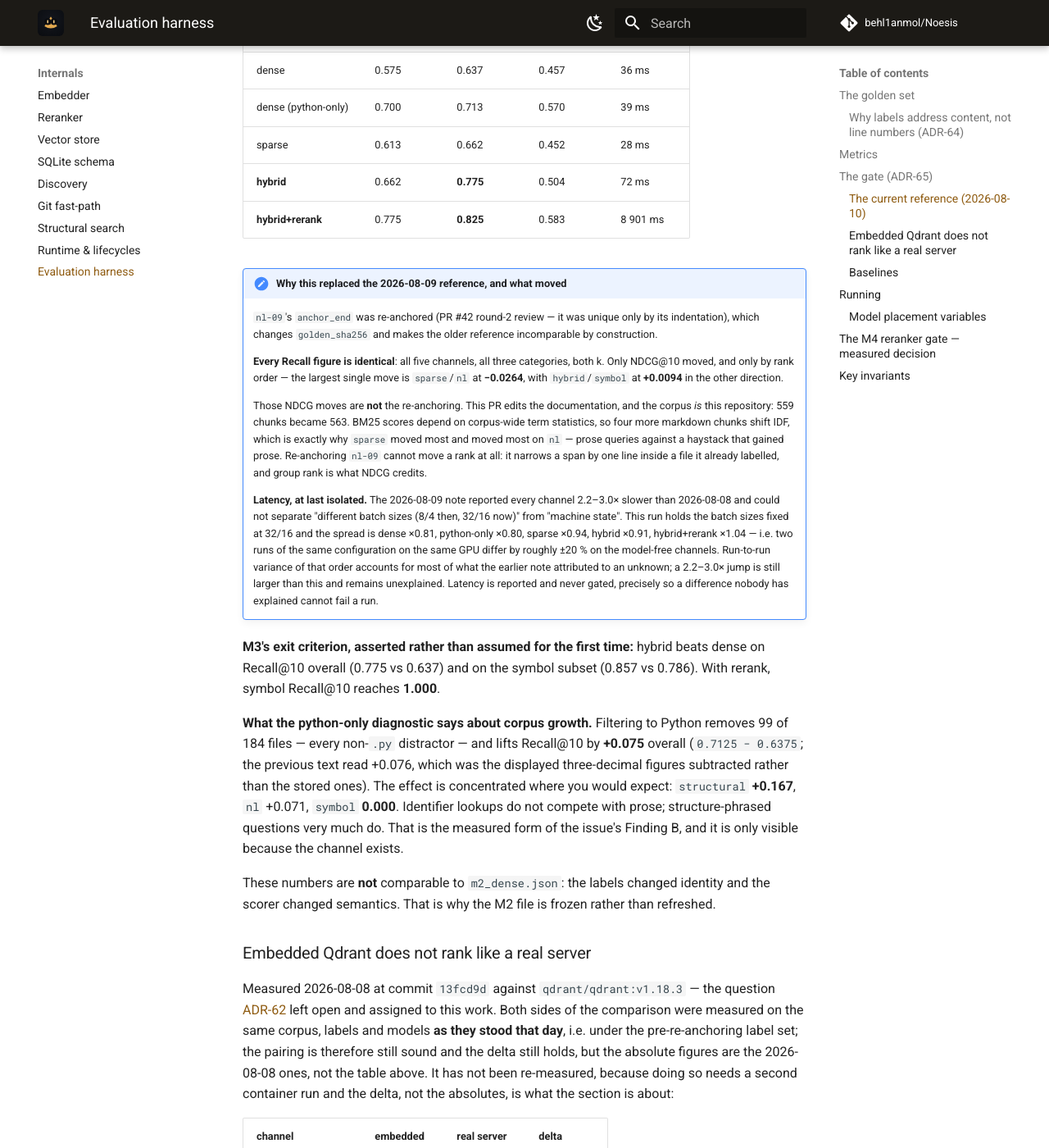
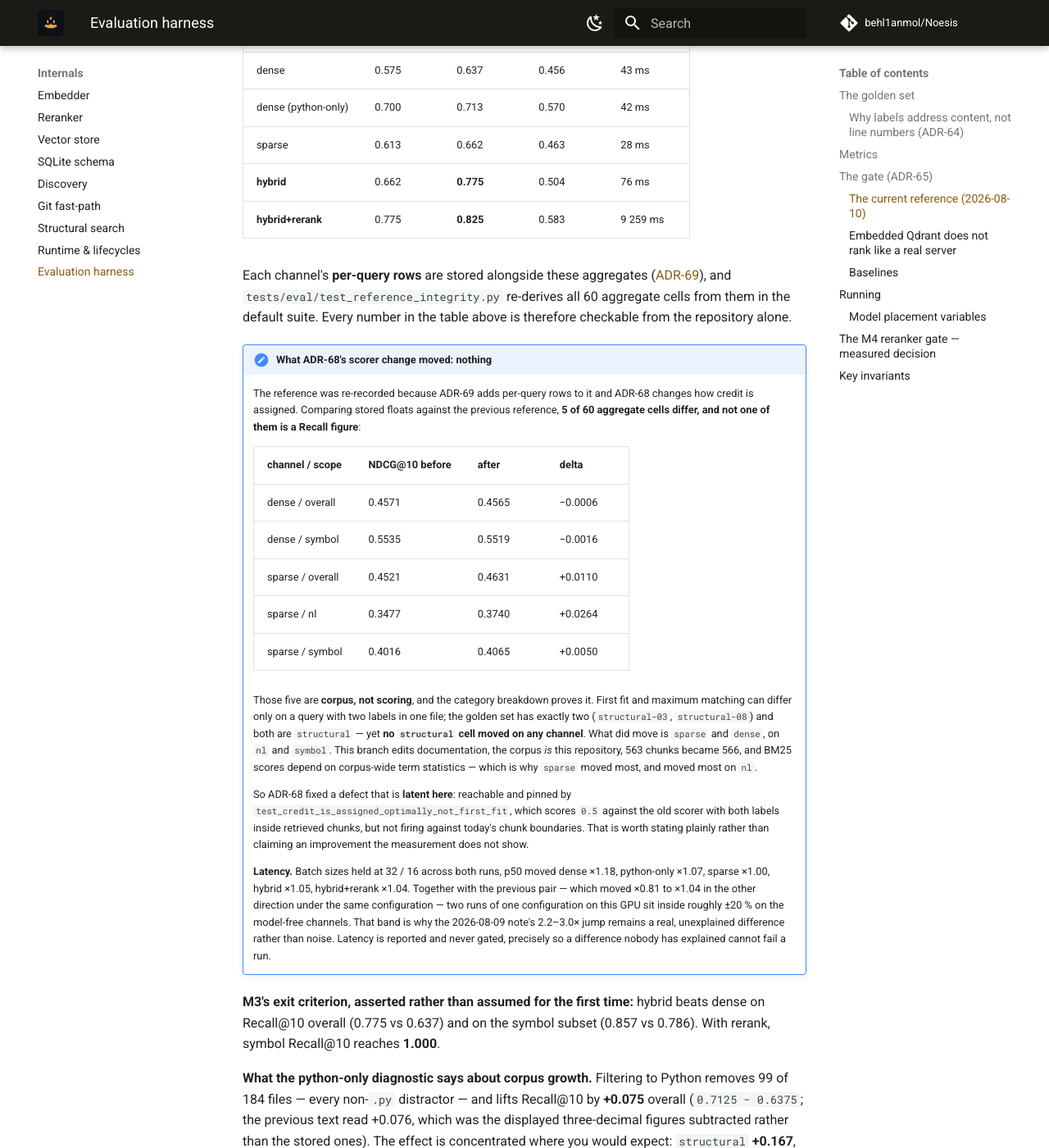
Before and after one commit to behl1anmol/Noesis, an MkDocs documentation site: the page built from docs/internals/evaluation.md, in a window 1280 px wide and 1400 px high, scrolled down 3741 px. Shown: the whole window at 82% size. Built offline with MkDocs 1.6.1 and Material for MkDocs 9.7.7, drawn with Linux system fonts in a browser that asks for light colours; comment, search, counter and statistics services are not loaded; some of the changed text lies outside the part shown.

Commit message:
docs(eval): quote the 2026-08-10 reference as measured, not as expected
Every figure below was read from the committed reference's stored floats or from
the harness's own rendered table, never re-derived by hand.

- The reference table: dense NDCG@10 0.457 -> 0.456, sparse 0.452 -> 0.463, and
  the p50 column, which was a full run stale. Recall is unchanged on every
  channel. Commit cd054a2 -> 30cd229, 563 -> 566 chunks, 11 m 31 s -> 15 m 45 s
  (6 m 00 s -> 6 m 15 s measuring).
- The "what moved" note now reports what this re-baseline moved rather than the
  previous one: 5 of 60 cells, all NDCG, none of them Recall and none of them in
  the `structural` category — which is the evidence that ADR-68 moved nothing,
  since `structural-03` and `structural-08` are the only two-label-one-file
  queries and both are `structural`. The claim in that note is deliberately "the
  scorer fix is latent here", not "recall improved".
- Latency: p50 moved x1.00 to x1.18 at fixed batch sizes, against x0.81 to x1.04
  for the previous pair, so the +/-20 % run-to-run band now rests on two
  same-configuration comparisons instead of one.
- The ADR-66 embedded-vs-server table is scoped to the pre-ADR-68 scorer as well
  as the pre-re-anchoring labels; its delta stands, its absolutes are that day's.
- .claude/commands/eval.md's quoted runtime, and the CI section's, follow the
  reference's provenance.duration.

Verified: mkdocs build --strict clean (34.44s); ci_greps.sh clean.

Co-Authored-By: Claude Opus 5 <noreply@anthropic.com>

```diff
--- a/docs/internals/evaluation.md
+++ b/docs/internals/evaluation.md
@@ -56,24 +56,34 @@ The absolute floor beside the relative band is deliberate arithmetic. The gate m
 
 ### The current reference (2026-08-10)
 
-Measured under content-anchored labels ([ADR-64](../project/decisions.md)) and grouped scoring ([ADR-67](../project/decisions.md)) — 184 files, 563 chunks, embedded Qdrant, CodeRankEmbed and bge-reranker-v2-m3 both on CUDA at their default batch sizes (32 / 16), at commit `cd054a2`. The run took **11 m 31 s** from collection to the report being written — corpus build and both model loads included — of which **6 m 00 s** was the five channels' evaluation loop. Both figures come from the reference's own `provenance.duration`, not from a terminal.
+Measured under content-anchored labels ([ADR-64](../project/decisions.md)), grouped scoring ([ADR-67](../project/decisions.md)) and matched credit ([ADR-68](../project/decisions.md)) — 184 files, 566 chunks, embedded Qdrant, CodeRankEmbed and bge-reranker-v2-m3 both on CUDA at their default batch sizes (32 / 16), at commit `30cd229`. The run took **15 m 45 s** from collection to the report being written — corpus build and both model loads included — of which **6 m 15 s** was the five channels' evaluation loop. Both figures come from the reference's own `provenance.duration`, not from a terminal.
 
 | channel | Recall@5 | Recall@10 | NDCG@10 | p50 latency |
 |---|---|---|---|---|
-| dense | 0.575 | 0.637 | 0.457 | 36 ms |
-| dense (python-only) | 0.700 | 0.713 | 0.570 | 39 ms |
-| sparse | 0.613 | 0.662 | 0.452 | 28 ms |
-| **hybrid** | 0.662 | **0.775** | 0.504 | 72 ms |
-| **hybrid+rerank** | 0.775 | **0.825** | 0.583 | 8 901 ms |
+| dense | 0.575 | 0.637 | 0.456 | 43 ms |
+| dense (python-only) | 0.700 | 0.713 | 0.570 | 42 ms |
+| sparse | 0.613 | 0.662 | 0.463 | 28 ms |
+| **hybrid** | 0.662 | **0.775** | 0.504 | 76 ms |
+| **hybrid+rerank** | 0.775 | **0.825** | 0.583 | 9 259 ms |
 
-!!! note "Why this replaced the 2026-08-09 reference, and what moved"
-    `nl-09`'s `anchor_end` was re-anchored (PR #42 round-2 review — it was unique only by its indentation), which changes `golden_sha256` and makes the older reference incomparable by construction.
+Each channel's **per-query rows** are stored alongside these aggregates ([ADR-69](../project/decisions.md)), and `tests/eval/test_reference_integrity.py` re-derives all 60 aggregate cells from them in the default suite. Every number in the table above is therefore checkable from the repository alone.
 
-    **Every Recall figure is identical**: all five channels, all three categories, both k. Only NDCG@10 moved, and only by rank order — the largest single move is `sparse`/`nl` at **−0.0264**, with `hybrid`/`symbol` at **+0.0094** in the other direction.
+!!! note "What ADR-68's scorer change moved: nothing"
+    The reference was re-recorded because ADR-69 adds per-query rows to it and ADR-68 changes how credit is assigned. Comparing stored floats against the previous reference, **5 of 60 aggregate cells differ, and not one of them is a Recall figure**:
 
-    Those NDCG moves are **not** the re-anchoring. This PR edits the documentation, and the corpus *is* this repository: 559 chunks became 563. BM25 scores depend on corpus-wide term statistics, so four more markdown chunks shift IDF, which is exactly why `sparse` moved most and moved most on `nl` — prose queries against a haystack that gained prose. Re-anchoring `nl-09` cannot move a rank at all: it narrows a span by one line inside a file it already labelled, and group rank is what NDCG credits.
+    | channel / scope | NDCG@10 before | after | delta |
+    |---|---|---|---|
+    | dense / overall | 0.4571 | 0.4565 | −0.0006 |
+    | dense / symbol | 0.5535 | 0.5519 | −0.0016 |
+    | sparse / overall | 0.4521 | 0.4631 | +0.0110 |
+    | sparse / nl | 0.3477 | 0.3740 | +0.0264 |
+    | sparse / symbol | 0.4016 | 0.4065 | +0.0050 |
 
-    **Latency, at last isolated.** The 2026-08-09 note reported every channel 2.2–3.0× slower than 2026-08-08 and could not separate "different batch sizes (8/4 then, 32/16 now)" from "machine state". This run holds the batch sizes fixed at 32/16 and the spread is dense ×0.81, python-only ×0.80, sparse ×0.94, hybrid ×0.91, hybrid+rerank ×1.04 — i.e. two runs of the same configuration on the same GPU differ by roughly ±20 % on the model-free channels. Run-to-run variance of that order accounts for most of what the earlier note attributed to an unknown; a 2.2–3.0× jump is still larger than this and remains unexplained. Latency is reported and never gated, precisely so a difference nobody has explained cannot fail a run.
+    Those five are **corpus, not scoring**, and the category breakdown proves it. First fit and maximum matching can differ only on a query with two labels in one file; the golden set has exactly two (`structural-03`, `structural-08`) and both are `structural` — yet **no `structural` cell moved on any channel**. What did move is `sparse` and `dense`, on `nl` and `symbol`. This branch edits documentation, the corpus *is* this repository, 563 chunks became 566, and BM25 scores depend on corpus-wide term statistics — which is why `sparse` moved most, and moved most on `nl`.
+
+    So ADR-68 fixed a defect that is **latent here**: reachable and pinned by `test_credit_is_assigned_optimally_not_first_fit`, which scores `0.5` against the old scorer with both labels inside retrieved chunks, but not firing against today's chunk boundaries. That is worth stating plainly rather than claiming an improvement the measurement does not show.
+
+    **Latency.** Batch sizes held at 32 / 16 across both runs, p50 moved dense ×1.18, python-only ×1.07, sparse ×1.00, hybrid ×1.05, hybrid+rerank ×1.04. Together with the previous pair — which moved ×0.81 to ×1.04 in the other direction under the same configuration — two runs of one configuration on this GPU sit inside roughly ±20 % on the model-free channels. That band is why the 2026-08-09 note's 2.2–3.0× jump remains a real, unexplained difference rather than noise. Latency is reported and never gated, precisely so a difference nobody has explained cannot fail a run.
 
 **M3's exit criterion, asserted rather than assumed for the first time:** hybrid beats dense on Recall@10 overall (0.775 vs 0.637) and on the symbol subset (0.857 vs 0.786). With rerank, symbol Recall@10 reaches **1.000**.
 
@@ -83,7 +93,7 @@ These numbers are **not** comparable to `m2_dense.json`: the labels changed iden
 
 ### Embedded Qdrant does not rank like a real server
 
-Measured 2026-08-08 at commit `13fcd9d` against `qdrant/qdrant:v1.18.3` — the question [ADR-62](../project/decisions.md) left open and assigned to this work. Both sides of the comparison were measured on the same corpus, labels and models **as they stood that day**, i.e. under the pre-re-anchoring label set; the pairing is therefore still sound and the delta still holds, but the absolute figures are the 2026-08-08 ones, not the table above. It has not been re-measured, because doing so needs a second container run and the delta, not the absolutes, is what the section is about:
+Measured 2026-08-08 at commit `13fcd9d` against `qdrant/qdrant:v1.18.3` — the question [ADR-62](../project/decisions.md) left open and assigned to this work. Both sides of the comparison were measured on the same corpus, labels and models **as they stood that day**, i.e. under the pre-re-anchoring label set and the pre-[ADR-68](../project/decisions.md) scorer; the pairing is therefore still sound and the delta still holds, but the absolute figures are the 2026-08-08 ones, not the table above. It has not been re-measured, because doing so needs a second container run and the delta, not the absolutes, is what the section is about:
 
 | channel | embedded | real server | delta |
 |---|---|---|---|
```
Also changed, not shown: other parts of docs/internals/evaluation.md (+1 -1 lines), .claude/commands/eval.md (+1 -1 lines).
